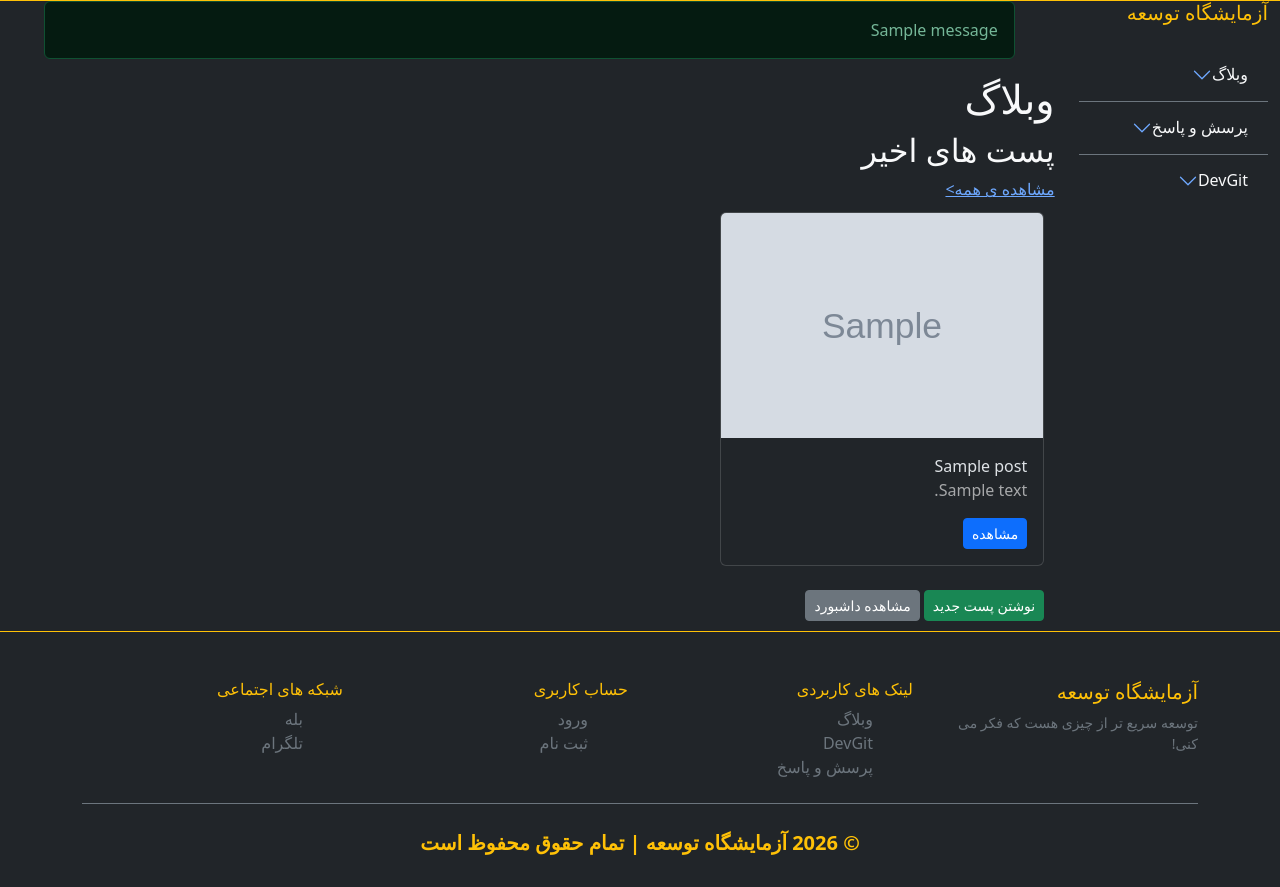
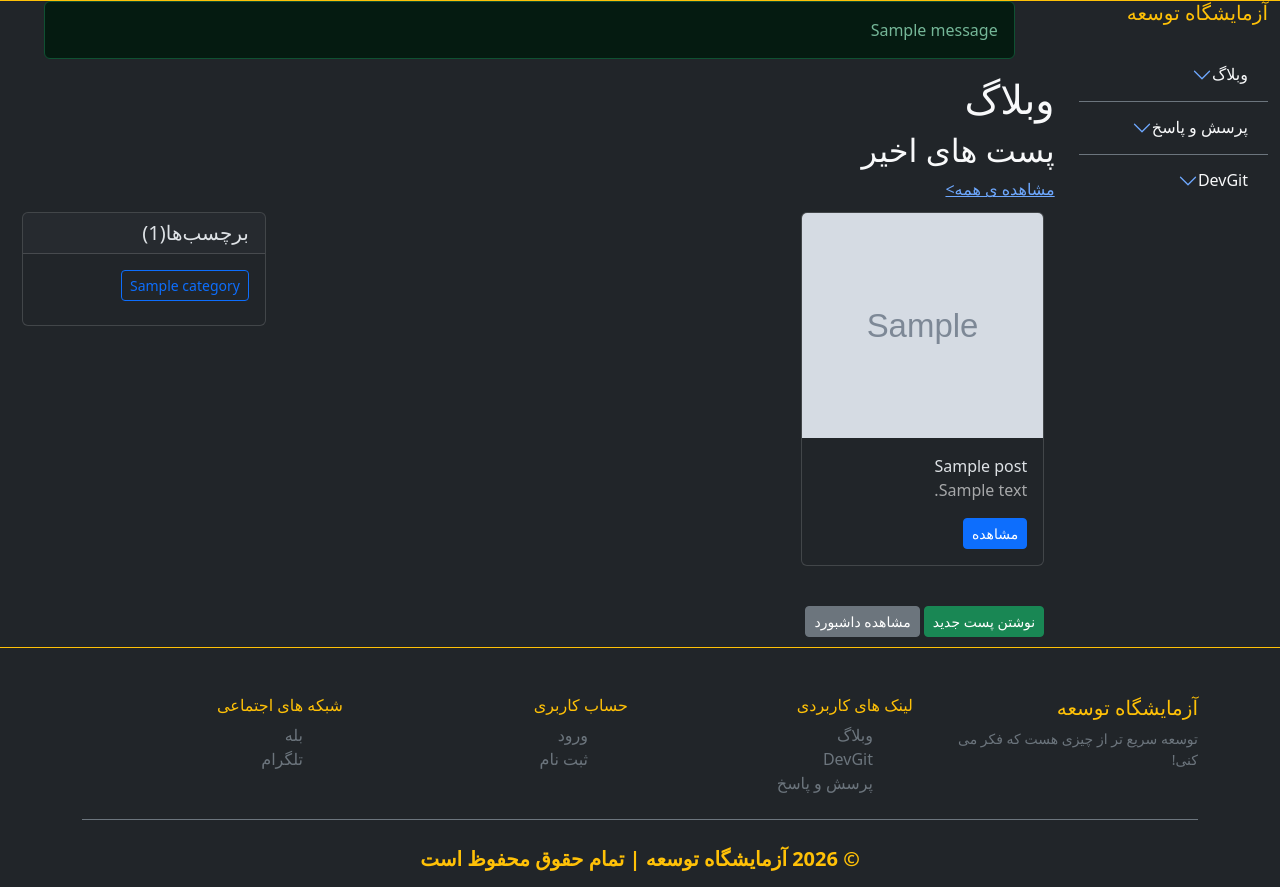
Before and after one commit to developlab-ir/Developlab, a Django app: template blog/templates/blog/main.html in a window 1280 px wide. Shown: the part 98-985 px from the top of the page. Before the commit the page ends 953 px from the top, so only its background shows below. Run offline with Django 5.2, Linux system fonts and the light colour scheme; the template is opened without the code that fills it: most values are stand-ins (such as "Sample title", 1, 10 or a date in 2020); grey boxes marked "Sample" are stand-in pictures; one stand-in notice (Sample message) is shown; some libraries are stand-ins or nearby versions.

Commit message:
Add cetegories sections

```diff
--- a/blog/forms.py
+++ b/blog/forms.py
@@ -5,4 +5,4 @@ from django import forms
 class PostForm(forms.ModelForm):
     class Meta:
         model = Post
-        fields = ("title","summary","description","thumbnail",)
+        fields = ("title","summary","description","thumbnail","categories")
--- a/templates/components/post-list-item.html
+++ b/templates/components/post-list-item.html
@@ -1,20 +1,40 @@
 {% load humanize %}
 
-<div class="col-md-4">
+<div class="col-12 col-sm-6 col-lg-4">
     <div class="card mb-4 box-shadow">
-        <img src="{{ post.thumbnail.url }}" class="card-img-top" style="height: 225px; width: 100%; display: block;">
+
+        <img src="{{ post.thumbnail.url }}"
+             class="card-img-top"
+             style="height: 225px; width: 100%; display: block;">
+
         <div class="card-body">
             <span class="card-text">{{ post.title }}</span>
-            <p style="color:#fff9;" class="card-text">{{ post.description|truncatewords:23 }}</p>
+
+            <p style="color:#fff9;" class="card-text">
+                {{ post.description|truncatewords:23 }}
+            </p>
+
             <div class="d-flex justify-content-between align-items-center">
                 <div>
-                    <a href="{% url 'blog:post-detail' post.id %}" type="button" class="btn btn-sm btn-primary">مشاهده</a>
+                    <a href="{% url 'blog:post-detail' post.id %}"
+                       class="btn btn-sm btn-primary">
+                        مشاهده
+                    </a>
+
                     {% if post.author == user %}
-                    <a href="{% url 'blog:post-edit' post.id %}" type="button" class="btn btn-sm btn-warning">ویرایش</a>
-                    <a href="{% url 'blog:post-delete' post.id %}" type="button" class="btn btn-sm btn-danger">حذف</a>
+                        <a href="{% url 'blog:post-edit' post.id %}"
+                           class="btn btn-sm btn-warning">
+                            ویرایش
+                        </a>
+
+                        <a href="{% url 'blog:post-delete' post.id %}"
+                           class="btn btn-sm btn-danger">
+                            حذف
+                        </a>
                     {% endif %}
                 </div>
             </div>
         </div>
+
     </div>
 </div>
--- a/templates/components/post-list.html
+++ b/templates/components/post-list.html
@@ -1,11 +1,51 @@
-<div class="row" style="padding:1%;">
+<div class="row g-3" style="padding: 1%;">
+
+    <main class="col-12 col-md-8 col-lg-9">
+
+        <div class="row g-3">
             {% for post in posts %}
                 {% include "components/post-list-item.html" %}
             {% empty %}
                 <h4 style="color:red;">هیچ پستی یافت نشد</h4>
             {% endfor %}
-<section id="actions">
-    <a href="{% url 'blog:post-create' %}" type="button" class="btn btn-sm btn-success">نوشتن پست جدید</a>
-    <a href="{% url 'blog:dashboard' %}" type="button" class="btn btn-sm btn-secondary">مشاهده داشبورد</a>
+        </div>
+
+        <section id="actions" class="mt-3">
+            <a href="{% url 'blog:post-create' %}"
+               class="btn btn-sm btn-success">
+                نوشتن پست جدید
+            </a>
+
+            <a href="{% url 'blog:dashboard' %}"
+               class="btn btn-sm btn-secondary">
+                مشاهده داشبورد
+            </a>
         </section>
+
+    </main>
+
+
+    <aside class="col-12 col-md-4 col-lg-3">
+
+        <div class="card">
+            <div class="card-header">
+                <h5 class="mb-0">برچسب‌ها({{ categories|length }})</h5>
             </div>
+
+            <div class="card-body">
+                {% for category in categories %}
+                    <a href="{% url 'blog:list' %}?category={{ category.slug }}"
+                       class="btn btn-sm btn-outline-primary mb-2">
+                        {{ category }}
+                    </a>
+                {% empty %}
+                    <span class="text-muted">
+                        برچسبی وجود ندارد
+                    </span>
+                {% endfor %}
+            </div>
+        </div>
+
+    </aside>
+
+</div>
```
Also changed, not shown: blog/templates/blog/dashboard.html (+4 -4 lines), blog/views.py (+12 -4 lines). Lines whose indentation alone changed are shown as unchanged.
